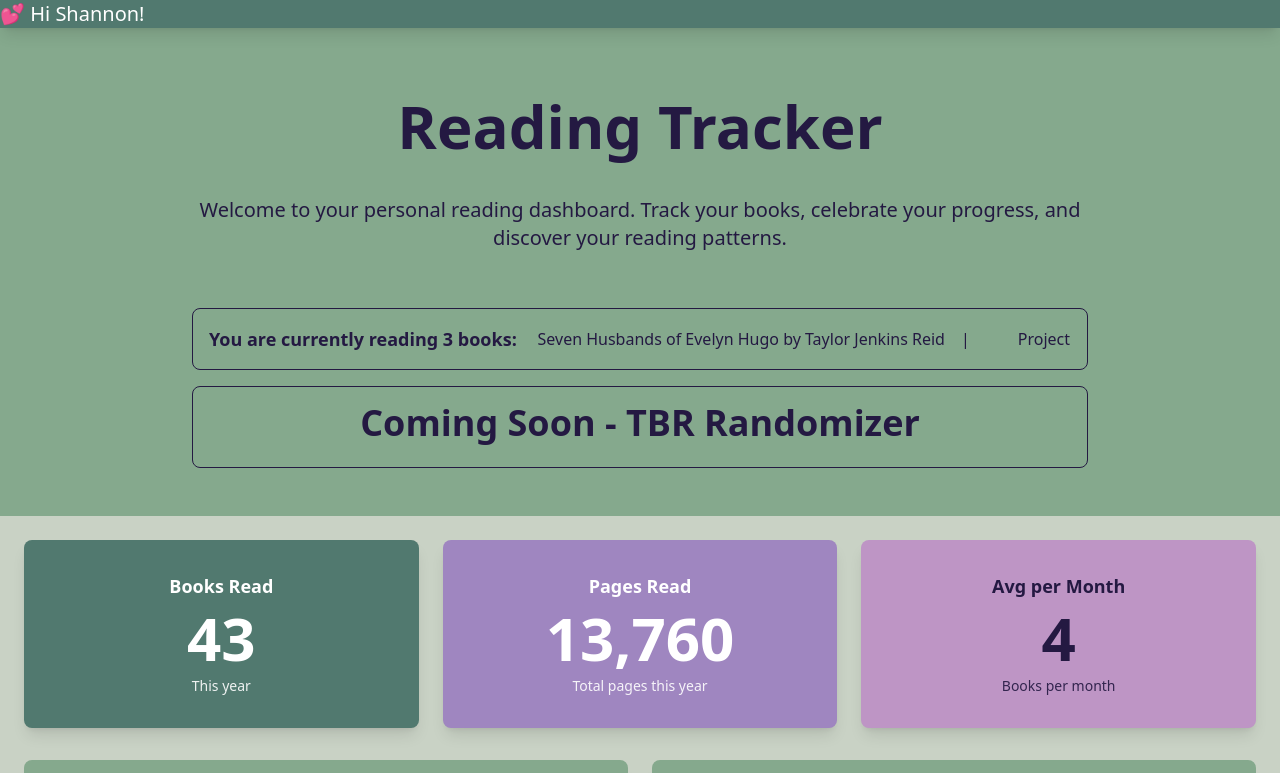
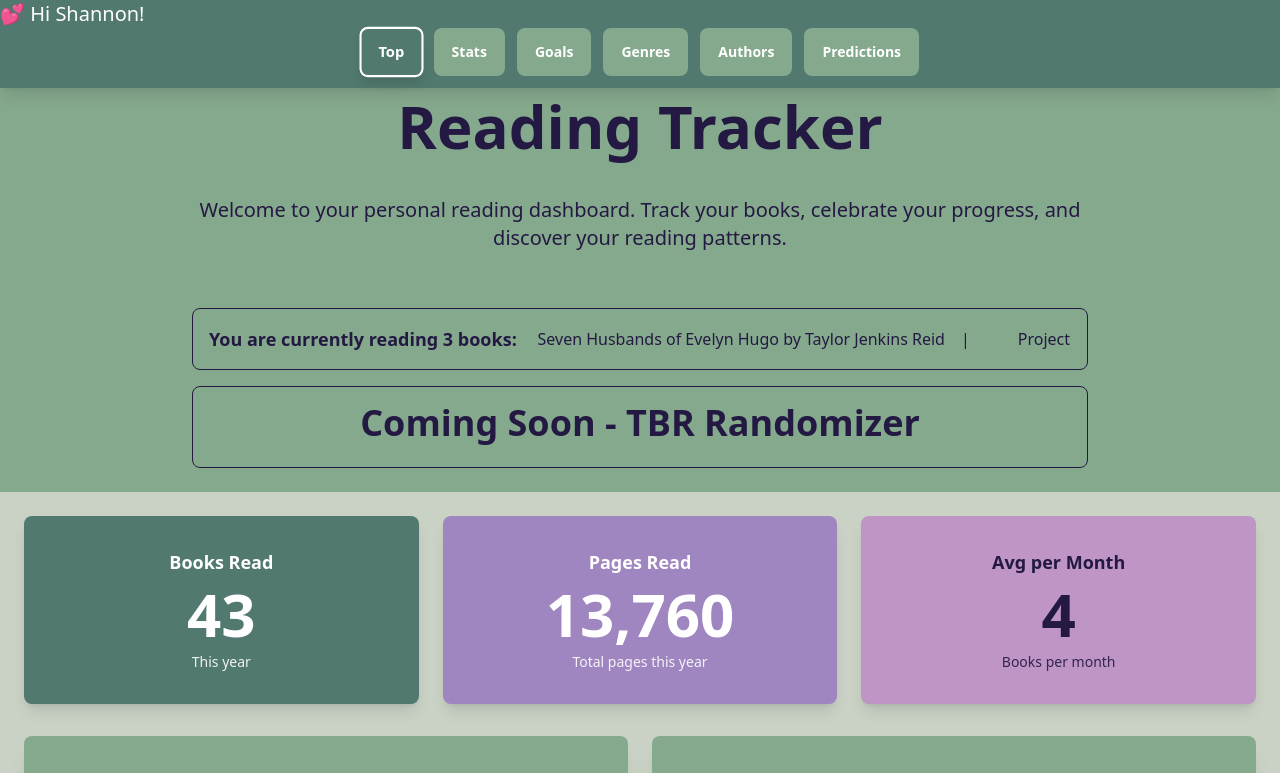
Before and after one commit to najaad/florilegium, a Next.js app: page / in a window 1280 px wide. Shown: the top 773 px of the page. Built offline with nearby package versions, Linux system fonts and the light colour scheme.

Commit message:
Update page.tsx

```diff
--- a/src/app/page.tsx
+++ b/src/app/page.tsx
@@ -37,6 +37,7 @@ type Overview = {
 export default function Home() {
   const [data, setData] = useState<Overview | null>(null);
   const [loading, setLoading] = useState(true);
+  const [activeSection, setActiveSection] = useState('top');
 
   useEffect(() => {
     // Fetch from our mock API endpoint
@@ -57,7 +58,9 @@ export default function Home() {
   return (
     <main className="min-h-screen bg-base-100">
       {/* Fixed Header */}
-      <div className="navbar bg-primary text-primary-content shadow-lg fixed top-0 left-0 right-0 z-50">
+      <div className="bg-primary text-primary-content shadow-lg fixed top-0 left-0 right-0 z-50">
+        {/* Top Row - Greeting and Avatar */}
+        <div className="navbar">
           <div className="flex-1">
             <a className="btn btn-ghost text-xl text-primary-content">💕 Hi Shannon!</a>
           </div>
@@ -71,8 +74,120 @@ export default function Home() {
           </div>
         </div>
 
+        {/* Navigation Buttons */}
+        <div className="px-4 pb-3">
+          <div className="flex flex-col md:flex-row gap-2 md:gap-3 items-center justify-center">
+            {/* Mobile: 2 rows of 3, Desktop: 1 row of 6 */}
+            <div className="flex flex-col md:flex-row gap-2 md:gap-3">
+              {/* First Row (Mobile) / First 3 (Desktop) */}
+              <div className="flex gap-2 md:gap-3">
+                <button
+                  onClick={() => setActiveSection('top')}
+                  className={`
+                    relative px-4 py-3 rounded-lg font-bold text-sm transition-all duration-200 transform
+                    ${activeSection === 'top'
+                      ? 'bg-primary text-primary-content shadow-lg scale-105 border-2 border-primary'
+                      : 'bg-base-200 text-base-content hover:bg-base-300 hover:scale-102 border-2 border-transparent hover:border-primary/30'
+                    }
+                    focus:outline-none focus:ring-2 focus:ring-primary/20
+                  `}
+                >
+                  <span className="relative z-10">Top</span>
+                  {activeSection === 'top' && (
+                    <div className="absolute inset-0 bg-gradient-to-r from-primary to-primary/80 rounded-lg opacity-90"></div>
+                  )}
+                </button>
+                <button
+                  onClick={() => setActiveSection('stats')}
+                  className={`
+                    relative px-4 py-3 rounded-lg font-bold text-sm transition-all duration-200 transform
+                    ${activeSection === 'stats'
+                      ? 'bg-primary text-primary-content shadow-lg scale-105 border-2 border-primary'
+                      : 'bg-base-200 text-base-content hover:bg-base-300 hover:scale-102 border-2 border-transparent hover:border-primary/30'
+                    }
+                    focus:outline-none focus:ring-2 focus:ring-primary/20
+                  `}
+                >
+                  <span className="relative z-10">Stats</span>
+                  {activeSection === 'stats' && (
+                    <div className="absolute inset-0 bg-gradient-to-r from-primary to-primary/80 rounded-lg opacity-90"></div>
+                  )}
+                </button>
+                <button
+                  onClick={() => setActiveSection('goals')}
+                  className={`
+                    relative px-4 py-3 rounded-lg font-bold text-sm transition-all duration-200 transform
+                    ${activeSection === 'goals'
+                      ? 'bg-primary text-primary-content shadow-lg scale-105 border-2 border-primary'
+                      : 'bg-base-200 text-base-content hover:bg-base-300 hover:scale-102 border-2 border-transparent hover:border-primary/30'
+                    }
+                    focus:outline-none focus:ring-2 focus:ring-primary/20
+                  `}
+                >
+                  <span className="relative z-10">Goals</span>
+                  {activeSection === 'goals' && (
+                    <div className="absolute inset-0 bg-gradient-to-r from-primary to-primary/80 rounded-lg opacity-90"></div>
+                  )}
+                </button>
+              </div>
+              {/* Second Row (Mobile) / Last 3 (Desktop) */}
+              <div className="flex gap-2 md:gap-3">
+                <button
+                  onClick={() => setActiveSection('genres')}
+                  className={`
+                    relative px-4 py-3 rounded-lg font-bold text-sm transition-all duration-200 transform
+                    ${activeSection === 'genres'
+                      ? 'bg-primary text-primary-content shadow-lg scale-105 border-2 border-primary'
+                      : 'bg-base-200 text-base-content hover:bg-base-300 hover:scale-102 border-2 border-transparent hover:border-primary/30'
+                    }
+                    focus:outline-none focus:ring-2 focus:ring-primary/20
+                  `}
+                >
+                  <span className="relative z-10">Genres</span>
+                  {activeSection === 'genres' && (
+                    <div className="absolute inset-0 bg-gradient-to-r from-primary to-primary/80 rounded-lg opacity-90"></div>
+                  )}
+                </button>
+                <button
+                  onClick={() => setActiveSection('authors')}
+                  className={`
+                    relative px-4 py-3 rounded-lg font-bold text-sm transition-all duration-200 transform
+                    ${activeSection === 'authors'
+                      ? 'bg-primary text-primary-content shadow-lg scale-105 border-2 border-primary'
+                      : 'bg-base-200 text-base-content hover:bg-base-300 hover:scale-102 border-2 border-transparent hover:border-primary/30'
+                    }
+                    focus:outline-none focus:ring-2 focus:ring-primary/20
+                  `}
+                >
+                  <span className="relative z-10">Authors</span>
+                  {activeSection === 'authors' && (
+                    <div className="absolute inset-0 bg-gradient-to-r from-primary to-primary/80 rounded-lg opacity-90"></div>
+                  )}
+                </button>
+                <button
+                  onClick={() => setActiveSection('predictions')}
+                  className={`
+                    relative px-4 py-3 rounded-lg font-bold text-sm transition-all duration-200 transform
+                    ${activeSection === 'predictions'
+                      ? 'bg-primary text-primary-content shadow-lg scale-105 border-2 border-primary'
+                      : 'bg-base-200 text-base-content hover:bg-base-300 hover:scale-102 border-2 border-transparent hover:border-primary/30'
+                    }
+                    focus:outline-none focus:ring-2 focus:ring-primary/20
+                  `}
+                >
+                  <span className="relative z-10">Predictions</span>
+                  {activeSection === 'predictions' && (
+                    <div className="absolute inset-0 bg-gradient-to-r from-primary to-primary/80 rounded-lg opacity-90"></div>
+                  )}
+                </button>
+              </div>
+            </div>
+          </div>
+        </div>
+      </div>
+
       {/* Welcome Section */}
-      <div className="hero bg-base-200 py-12 pt-24">
+      <div className="hero bg-base-200 py-6 pt-24">
         <div className="hero-content text-center">
           <div className="max-w-4xl mx-auto">
             <h1 className="text-6xl font-bold mb-4">Reading Tracker</h1>
```
Lines whose indentation alone changed are shown as unchanged.
